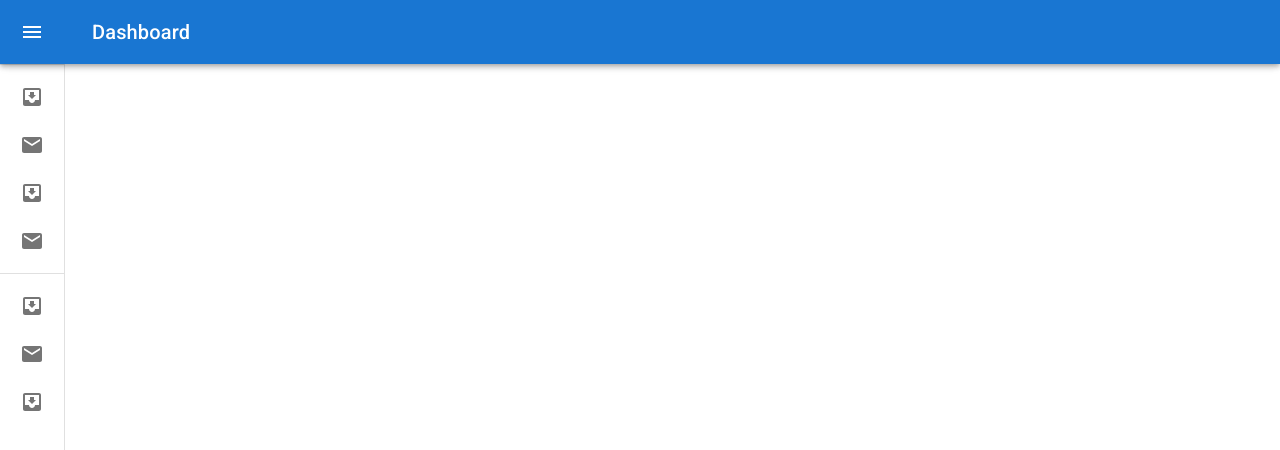
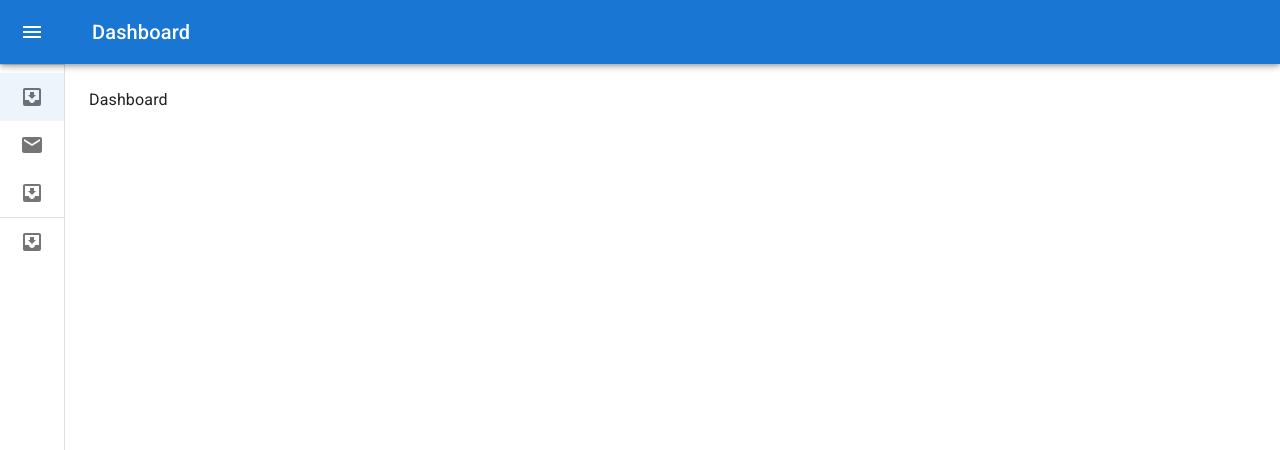
Before and after one commit to AnouarTouati/EcomPortfo-frontend, a React (Vite) app: page /admin in a window 1280 px wide. Shown: the top 450 px of the page. Built offline with nearby package versions, Linux system fonts and the light colour scheme.

Commit message:
sidebar menu works now, still need to extract the routes list to allow for icon selection

```diff
--- /dev/null
+++ b/src/components/AdminDashboard/Dashboard.jsx
@@ -0,0 +1,7 @@
+import React from 'react'
+
+export const Dashboard = () => {
+  return (
+    <div>Dashboard</div>
+  )
+}
--- /dev/null
+++ b/src/components/AdminDashboard/Orders.jsx
@@ -0,0 +1,7 @@
+import React from 'react'
+
+export const Orders = () => {
+  return (
+    <div>Orders</div>
+  )
+}
--- /dev/null
+++ b/src/components/AdminDashboard/Settings.jsx
@@ -0,0 +1,7 @@
+import React from 'react'
+
+export const Settings = () => {
+  return (
+    <div>Settings</div>
+  )
+}
--- a/src/components/AdminDashboard/SidebarWithOutlet.jsx
+++ b/src/components/AdminDashboard/SidebarWithOutlet.jsx
@@ -1,96 +1,98 @@
-import * as React from 'react';
-import { styled, useTheme } from '@mui/material/styles';
-import Box from '@mui/material/Box';
-import MuiDrawer from '@mui/material/Drawer';
-import MuiAppBar from '@mui/material/AppBar';
-import Toolbar from '@mui/material/Toolbar';
-import List from '@mui/material/List';
-import CssBaseline from '@mui/material/CssBaseline';
-import Typography from '@mui/material/Typography';
-import Divider from '@mui/material/Divider';
-import IconButton from '@mui/material/IconButton';
-import MenuIcon from '@mui/icons-material/Menu';
-import ChevronLeftIcon from '@mui/icons-material/ChevronLeft';
-import ChevronRightIcon from '@mui/icons-material/ChevronRight';
-import ListItem from '@mui/material/ListItem';
-import ListItemButton from '@mui/material/ListItemButton';
-import ListItemIcon from '@mui/material/ListItemIcon';
-import ListItemText from '@mui/material/ListItemText';
-import InboxIcon from '@mui/icons-material/MoveToInbox';
-import MailIcon from '@mui/icons-material/Mail';
+import * as React from "react";
+import { styled, useTheme } from "@mui/material/styles";
+import Box from "@mui/material/Box";
+import MuiDrawer from "@mui/material/Drawer";
+import MuiAppBar from "@mui/material/AppBar";
+import Toolbar from "@mui/material/Toolbar";
+import List from "@mui/material/List";
+import CssBaseline from "@mui/material/CssBaseline";
+import Typography from "@mui/material/Typography";
+import Divider from "@mui/material/Divider";
+import IconButton from "@mui/material/IconButton";
+import MenuIcon from "@mui/icons-material/Menu";
+import ChevronLeftIcon from "@mui/icons-material/ChevronLeft";
+import ChevronRightIcon from "@mui/icons-material/ChevronRight";
+import ListItem from "@mui/material/ListItem";
+import ListItemButton from "@mui/material/ListItemButton";
+import ListItemIcon from "@mui/material/ListItemIcon";
+import ListItemText from "@mui/material/ListItemText";
+import InboxIcon from "@mui/icons-material/MoveToInbox";
+import MailIcon from "@mui/icons-material/Mail";
+import { Link, useLocation } from "react-router-dom";
 
 const drawerWidth = 240;
 
 const openedMixin = (theme) => ({
   width: drawerWidth,
-  transition: theme.transitions.create('width', {
+  transition: theme.transitions.create("width", {
     easing: theme.transitions.easing.sharp,
     duration: theme.transitions.duration.enteringScreen,
   }),
-  overflowX: 'hidden',
+  overflowX: "hidden",
 });
 
 const closedMixin = (theme) => ({
-  transition: theme.transitions.create('width', {
+  transition: theme.transitions.create("width", {
     easing: theme.transitions.easing.sharp,
     duration: theme.transitions.duration.leavingScreen,
   }),
-  overflowX: 'hidden',
+  overflowX: "hidden",
   width: `calc(${theme.spacing(7)} + 1px)`,
-  [theme.breakpoints.up('sm')]: {
+  [theme.breakpoints.up("sm")]: {
     width: `calc(${theme.spacing(8)} + 1px)`,
   },
 });
 
-const DrawerHeader = styled('div')(({ theme }) => ({
-  display: 'flex',
-  alignItems: 'center',
-  justifyContent: 'flex-end',
+const DrawerHeader = styled("div")(({ theme }) => ({
+  display: "flex",
+  alignItems: "center",
+  justifyContent: "flex-end",
   padding: theme.spacing(0, 1),
   // necessary for content to be below app bar
   ...theme.mixins.toolbar,
 }));
 
 const AppBar = styled(MuiAppBar, {
-  shouldForwardProp: (prop) => prop !== 'open',
+  shouldForwardProp: (prop) => prop !== "open",
 })(({ theme, open }) => ({
   zIndex: theme.zIndex.drawer + 1,
-  transition: theme.transitions.create(['width', 'margin'], {
+  transition: theme.transitions.create(["width", "margin"], {
     easing: theme.transitions.easing.sharp,
     duration: theme.transitions.duration.leavingScreen,
   }),
   ...(open && {
     marginLeft: drawerWidth,
     width: `calc(100% - ${drawerWidth}px)`,
-    transition: theme.transitions.create(['width', 'margin'], {
+    transition: theme.transitions.create(["width", "margin"], {
       easing: theme.transitions.easing.sharp,
       duration: theme.transitions.duration.enteringScreen,
     }),
   }),
 }));
 
-const Drawer = styled(MuiDrawer, { shouldForwardProp: (prop) => prop !== 'open' })(
-  ({ theme, open }) => ({
+const Drawer = styled(MuiDrawer, {
+  shouldForwardProp: (prop) => prop !== "open",
+})(({ theme, open }) => ({
   width: drawerWidth,
   flexShrink: 0,
-    whiteSpace: 'nowrap',
-    boxSizing: 'border-box',
+  whiteSpace: "nowrap",
+  boxSizing: "border-box",
   ...(open && {
     ...openedMixin(theme),
-      '& .MuiDrawer-paper': openedMixin(theme),
+    "& .MuiDrawer-paper": openedMixin(theme),
   }),
   ...(!open && {
     ...closedMixin(theme),
-      '& .MuiDrawer-paper': closedMixin(theme),
+    "& .MuiDrawer-paper": closedMixin(theme),
   }),
-  }),
-);
+}));
 
-export default function SidebarWithOutlet({Outlet}) {
+export default function SidebarWithOutlet({ Outlet }) {
   const theme = useTheme();
   const [open, setOpen] = React.useState(false);
-
+  const {hash,pathname,search} = useLocation();
   const handleDrawerOpen = () => {
+    console.log(pathname)
     setOpen(true);
   };
 
@@ -99,7 +101,7 @@ export default function SidebarWithOutlet({Outlet}) {
   };
 
   return (
-    <Box sx={{ display: 'flex' }}>
+    <Box sx={{ display: "flex" }}>
       <CssBaseline />
       <AppBar position="fixed" open={open}>
         <Toolbar>
@@ -110,7 +112,7 @@ export default function SidebarWithOutlet({Outlet}) {
             edge="start"
             sx={{
               marginRight: 5,
-              ...(open && { display: 'none' }),
+              ...(open && { display: "none" }),
             }}
           >
             <MenuIcon />
@@ -123,58 +125,59 @@ export default function SidebarWithOutlet({Outlet}) {
       <Drawer variant="permanent" open={open}>
         <DrawerHeader>
           <IconButton onClick={handleDrawerClose}>
-            {theme.direction === 'rtl' ? <ChevronRightIcon /> : <ChevronLeftIcon />}
+            {theme.direction === "rtl" ? (
+              <ChevronRightIcon />
+            ) : (
+              <ChevronLeftIcon />
+            )}
           </IconButton>
         </DrawerHeader>
         <Divider />
         <List>
-          {['Inbox', 'Starred', 'Send email', 'Drafts'].map((text, index) => (
-            <ListItem key={text} disablePadding sx={{ display: 'block' }}>
+          {[
+            { path: "", name: "Dashboard", icon :  <InboxIcon />},
+            { path: "products", name: "Products",  icon :  <MailIcon />},
+            { path: "orders", name: "Orders", icon :  <InboxIcon /> },
+            { path: "settings", name: "Settings", icon :  <InboxIcon /> },
+          ].map((route, index) =>  {
+
+            return (
+            <>
+            {
+              index == 3 ? <Divider /> : ''
+            }
+            <ListItem
+              component={Link}
+              to={route.path}
+              key={route.name}
+              disablePadding
+              sx={{ display: "block" }}
+            >
               <ListItemButton
+              selected={pathname.replace('/admin','') == '/'+route.path || (pathname.replace('/admin','') == '' && route.path=='')}
                 sx={{
                   minHeight: 48,
-                  justifyContent: open ? 'initial' : 'center',
+                  justifyContent: open ? "initial" : "center",
                   px: 2.5,
                 }}
               >
                 <ListItemIcon
                   sx={{
                     minWidth: 0,
-                    mr: open ? 3 : 'auto',
-                    justifyContent: 'center',
+                    mr: open ? 3 : "auto",
+                    justifyContent: "center",
                   }}
                 >
-                  {index % 2 === 0 ? <InboxIcon /> : <MailIcon />}
+                {route.icon}
                 </ListItemIcon>
-                <ListItemText primary={text} sx={{ opacity: open ? 1 : 0 }} />
+                <ListItemText
+                  primary={route.name}
+                  sx={{ opacity: open ? 1 : 0 }}
+                />
               </ListItemButton>
             </ListItem>
-          ))}
-        </List>
-        <Divider />
-        <List>
-          {['All mail', 'Trash', 'Spam'].map((text, index) => (
-            <ListItem key={text} disablePadding sx={{ display: 'block' }}>
-              <ListItemButton
-                sx={{
-                  minHeight: 48,
-                  justifyContent: open ? 'initial' : 'center',
-                  px: 2.5,
-                }}
-              >
-                <ListItemIcon
-                  sx={{
-                    minWidth: 0,
-                    mr: open ? 3 : 'auto',
-                    justifyContent: 'center',
-                  }}
-                >
-                  {index % 2 === 0 ? <InboxIcon /> : <MailIcon />}
-                </ListItemIcon>
-                <ListItemText primary={text} sx={{ opacity: open ? 1 : 0 }} />
-              </ListItemButton>
-            </ListItem>
-          ))}
+            </>
+          )})}
         </List>
       </Drawer>
       <Box component="main" sx={{ flexGrow: 1, p: 3 }}>
```
Also changed, not shown: src/App.jsx (+15 -0 lines). Lines whose indentation alone changed are shown as unchanged.
